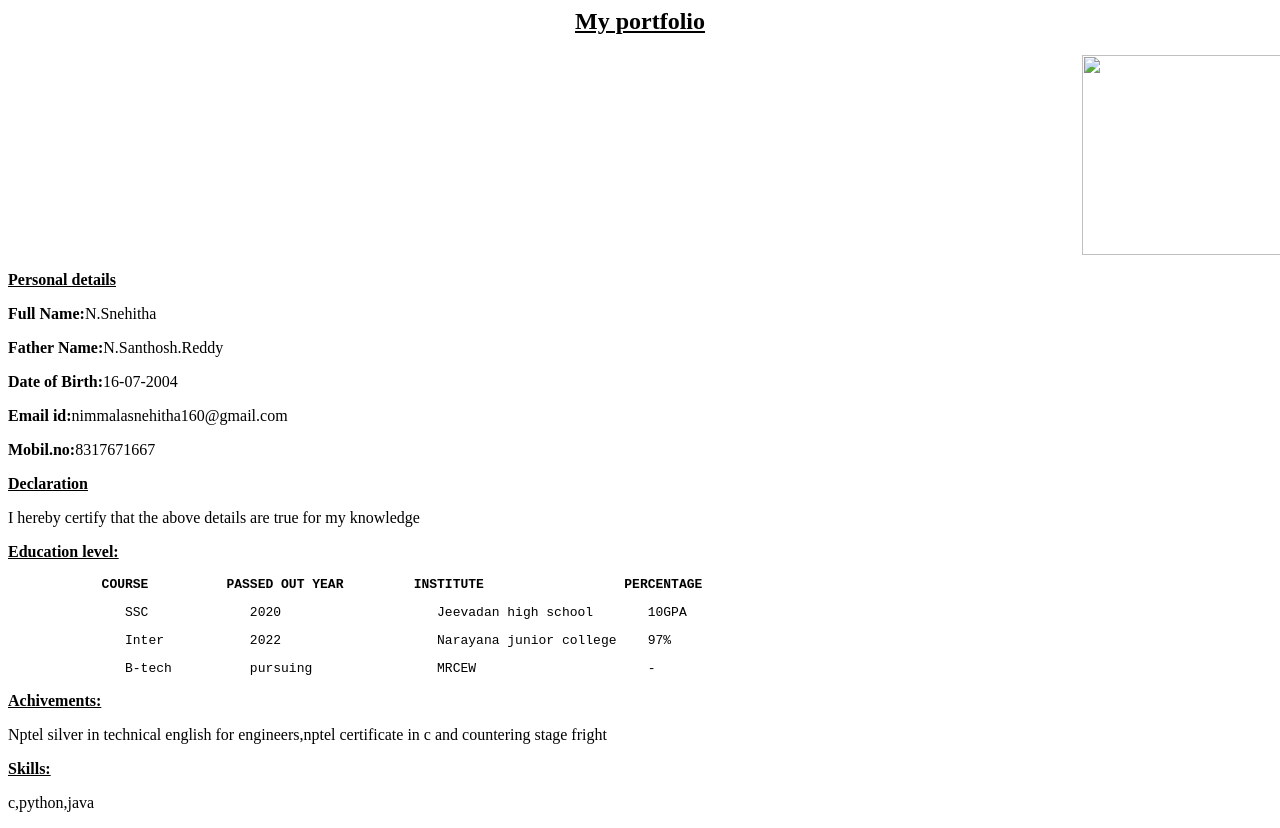
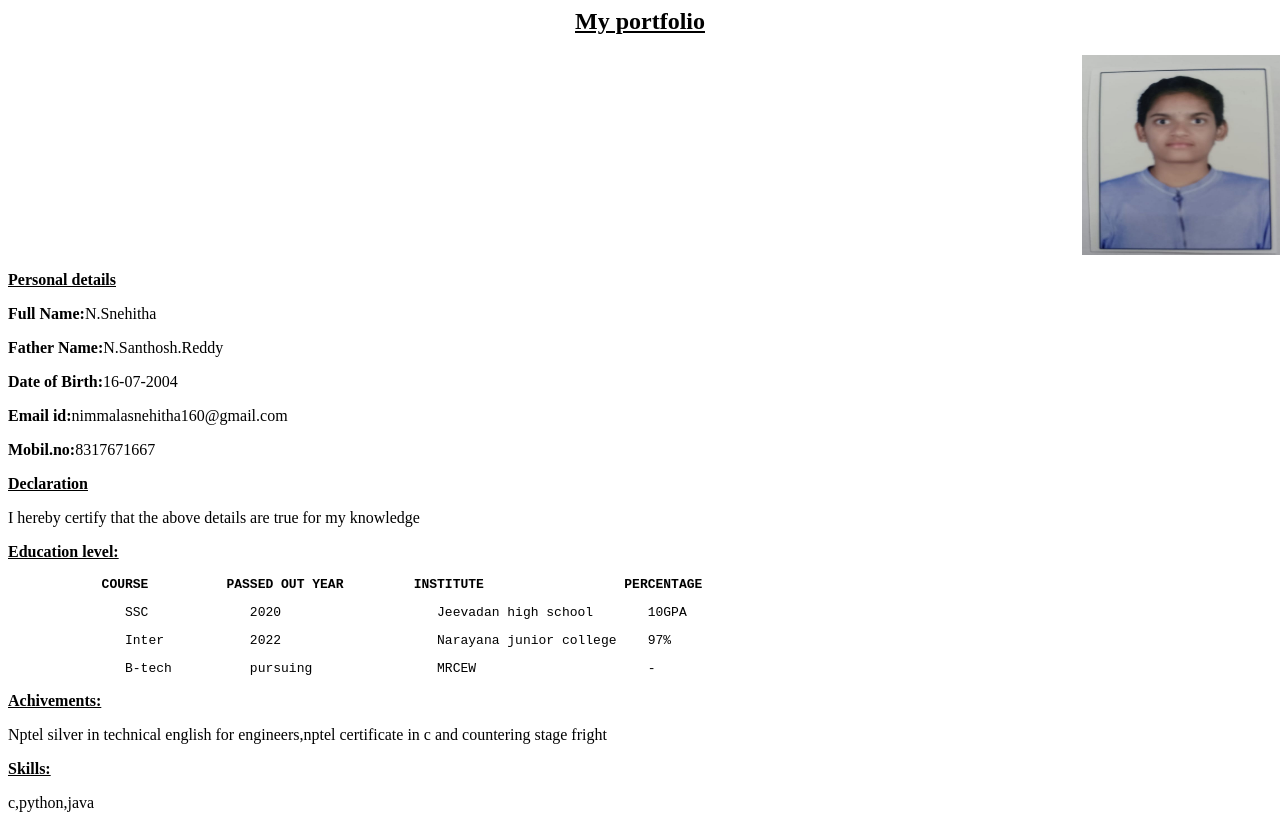
Before and after one commit to SnehithaReddy1610/myportfolio, a plain HTML site: page index.html in a window 1280 px wide. Drawn offline with Linux system fonts and the light colour scheme.

Commit message:
Update index.html

```diff
--- a/index.html
+++ b/index.html
@@ -3,7 +3,7 @@
 </head>
 <body>
 <aside align="center"><h1><u>My portfolio</h1></u></aside>
-<img src="snehitha.jpg"width="200px" height="200px" style="padding-left:85%;"/>
+<img src="snehitha2.jpg"width="200px" height="200px" style="padding-left:85%;"/>
 <p><b><u>Personal details</u></b></p>
 <p><b>Full Name:</b>N.Snehitha</p>
 <p><b>Father Name:</b>N.Santhosh.Reddy</p>
```
